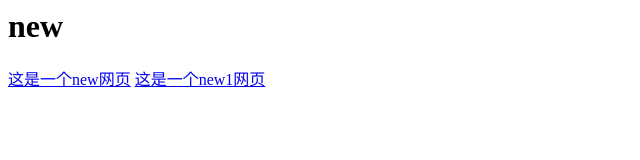
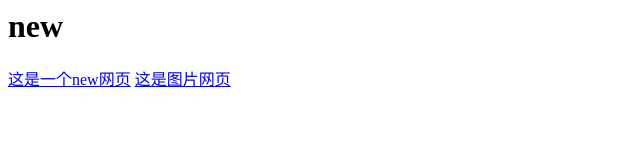
Before and after one commit to notnames/notnames.github.io, a plain HTML site: page index.html in a window 1280 px wide. Shown: the full height of the page, 0-640 px from the left. Drawn offline with Linux system fonts and the light colour scheme.

Commit message:
Update index.html

```diff
--- a/index.html
+++ b/index.html
@@ -1,3 +1,3 @@
 <h1>new</h1>
 <a href="new/new.html">这是一个new网页</a>
-<a href="new/new1.html">这是一个new1网页</a>
+<a href="new/new1.html">这是图片网页</a>
```
